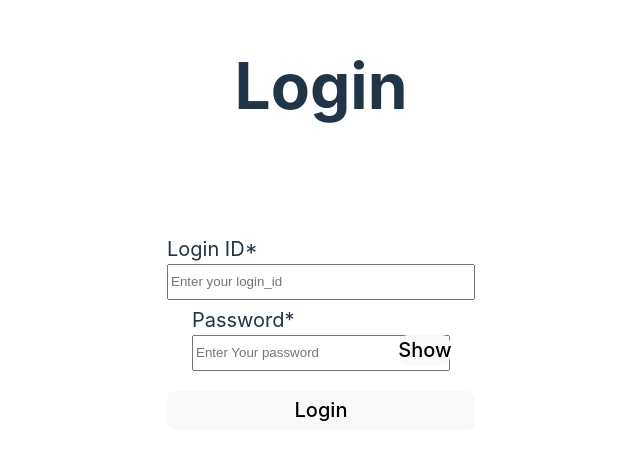
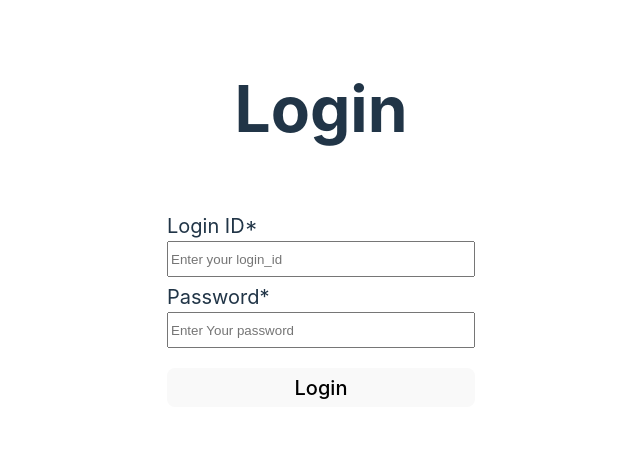
Before and after one commit to MissAashnaa1/frontend-sunbase, a React (Vite) app: page / in a window 1280 px wide. Shown: the part 181-640 px from the top of the page, without its empty margins (319-959 px from the left). Built offline with nearby package versions, Linux system fonts and the light colour scheme.

Commit message:
routing setup done

```diff
--- a/package.json
+++ b/package.json
@@ -19,7 +19,7 @@
     "react": "^18.2.0",
     "react-dom": "^18.2.0",
     "react-redux": "^8.1.2",
-    "react-router-dom": "^5.3.4"
+    "react-router-dom": "^6.14.2"
   },
   "devDependencies": {
     "@types/react": "^18.0.37",
--- a/src/constant.jsx
+++ b/src/constant.jsx
@@ -1,3 +1,4 @@
-const BASE_URL = "https://sunbase-server.onrender.com";
+// const BASE_URL = "https://sunbase-server.onrender.com";
+const BASE_URL = "http://localhost:5000";
 
 export default BASE_URL;
--- a/src/main.jsx
+++ b/src/main.jsx
@@ -1,10 +1,25 @@
-import React from 'react'
-import ReactDOM from 'react-dom/client'
-import App1 from './App.jsx'
-import './index.css'
+import React from "react";
+import ReactDOM from "react-dom/client";
+import App from "./App.jsx";
 
-ReactDOM.createRoot(document.getElementById('root')).render(
+import "./index.css";
+import { createBrowserRouter, RouterProvider } from "react-router-dom";
+import Protected from "./pages/Protected.jsx";
+
+const router = createBrowserRouter([
+  {
+    path: "/",
+    element: <App />,
+  },
+  {
+    path: "/home",
+    element: <Protected />,
+  },
+]);
+
+ReactDOM.createRoot(document.getElementById("root")).render(
   <React.StrictMode>
-    <App1 />
-  </React.StrictMode>,
-)
+    {/* <App /> */}
+    <RouterProvider router={router} />
+  </React.StrictMode>
+);
--- /dev/null
+++ b/src/pages/Home.jsx
@@ -0,0 +1,7 @@
+import React from "react";
+
+const Home = () => {
+  return <div>Home</div>;
+};
+
+export default Home;
--- a/src/pages/Login.jsx
+++ b/src/pages/Login.jsx
@@ -1,7 +1,9 @@
-import React, { useState } from "react";
+import React, { useState, useEffect } from "react";
 // import { useHistory } from "react-router-dom";
 import { useSelector, useDispatch } from "react-redux";
 import { Alert, Container, flexbox } from "@chakra-ui/react";
+import { useNavigate } from "react-router-dom";
+
 import {
   FormControl,
   FormLabel,
@@ -23,6 +25,18 @@ function Login() {
   const [show2, setShow2] = useState(false);
 
   const [isLoadinng, setIsLoading] = useState(false);
+
+  const navigate = useNavigate();
+  // msggg dekhoooo
+
+  useEffect(() => {
+    let loginData = localStorage.getItem("loginData");
+    loginData = JSON.parse(loginData);
+    if (loginData && loginData.isLogged) {
+      navigate("/home");
+    } else {
+    }
+  }, []);
 
   // const history = useHistory();
 
@@ -47,7 +61,19 @@ function Login() {
         login_id: name,
         password: confirmPassword,
       });
-      console.log(res.data);
+      console.log(res);
+      if (res.status === 200) {
+        localStorage.setItem(
+          "loginData",
+          JSON.stringify({ isLogged: true, token: res.data.access_token })
+        );
+        navigate("/home");
+      } else {
+        localStorage.setItem(
+          "loginData",
+          JSON.stringify({ isLogged: false, token: null })
+        );
+      }
 
       if (true) {
         // move to next screen
@@ -65,7 +91,7 @@ function Login() {
     <Container fontSize={20}>
       <VStack spacing="5px " className="loginForm">
         {/* <Alert isVisible={isAlert} /> */}
-        <h1 style={{ paddingBottom: "1em" }}>Login</h1>
+        <h1 style={{ paddingBottom: "0.3em" }}>Login</h1>
         <FormControl id="first-name" isRequired>
           <FormLabel>Login ID</FormLabel>
           <Input
@@ -83,26 +109,12 @@ function Login() {
             <Input
               type={show2 ? "text" : "password"}
               placeholder="Enter Your password"
-              width="250px"
+              width="300px"
               height="30px"
               onChange={(e) => {
                 setConfirmPassword(e.target.value);
               }}
             />
-            <InputRightElement width="4.5norem">
-              <Button
-                colorScheme="twitter"
-                backgroundColor="twitter.100"
-                h="30px "
-                w="3rem"
-                p="auto"
-                size="sm"
-                onClick={handleClick2}
-                variant="outline"
-              >
-                {show2 ? "Hide" : "Show"}
-              </Button>
-            </InputRightElement>
           </InputGroup>
         </FormControl>
         <Button
--- /dev/null
+++ b/src/pages/NotAllowed.jsx
@@ -0,0 +1,7 @@
+import React from "react";
+
+const NotAllowed = ({ label }) => {
+  return <div>{label}</div>;
+};
+
+export default NotAllowed;
--- /dev/null
+++ b/src/pages/Protected.jsx
@@ -0,0 +1,21 @@
+import React, { useState, useEffect } from "react";
+import NotAllowed from "./NotAllowed";
+import Home from "./Home";
+
+const Protected = () => {
+  useEffect(() => {
+    let loginData = localStorage.getItem("loginData");
+    loginData = JSON.parse(loginData);
+    if (loginData && loginData.isLogged) {
+      setIsLogedIn(true);
+    } else {
+      setLabel("Please Login First");
+    }
+  }, []);
+
+  const [label, setLabel] = useState("Please Wait...");
+  const [isLogedIn, setIsLogedIn] = useState(false);
+  return isLogedIn ? <Home /> : <NotAllowed label={label} />;
+};
+
+export default Protected;
```
Also changed, not shown: 1 other file (tests, documents, lock files or other folders).
